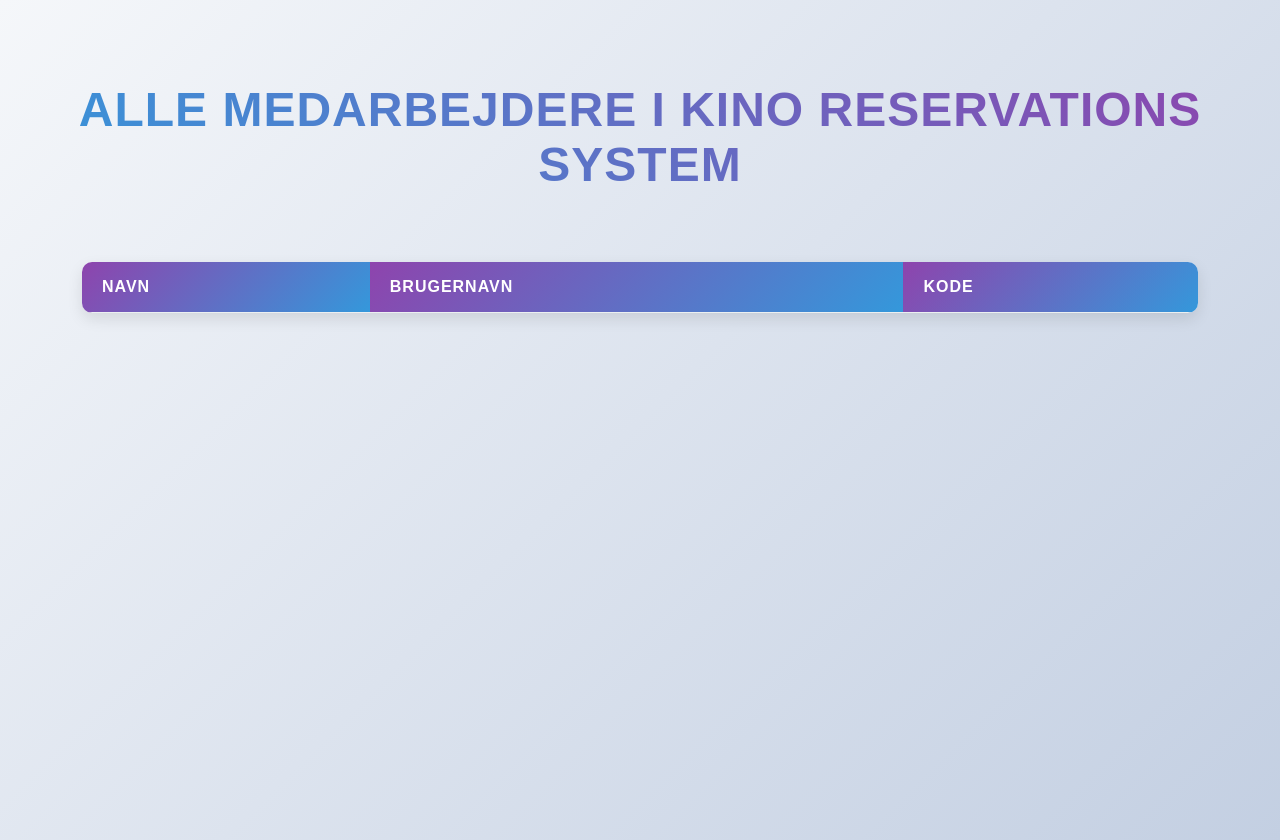
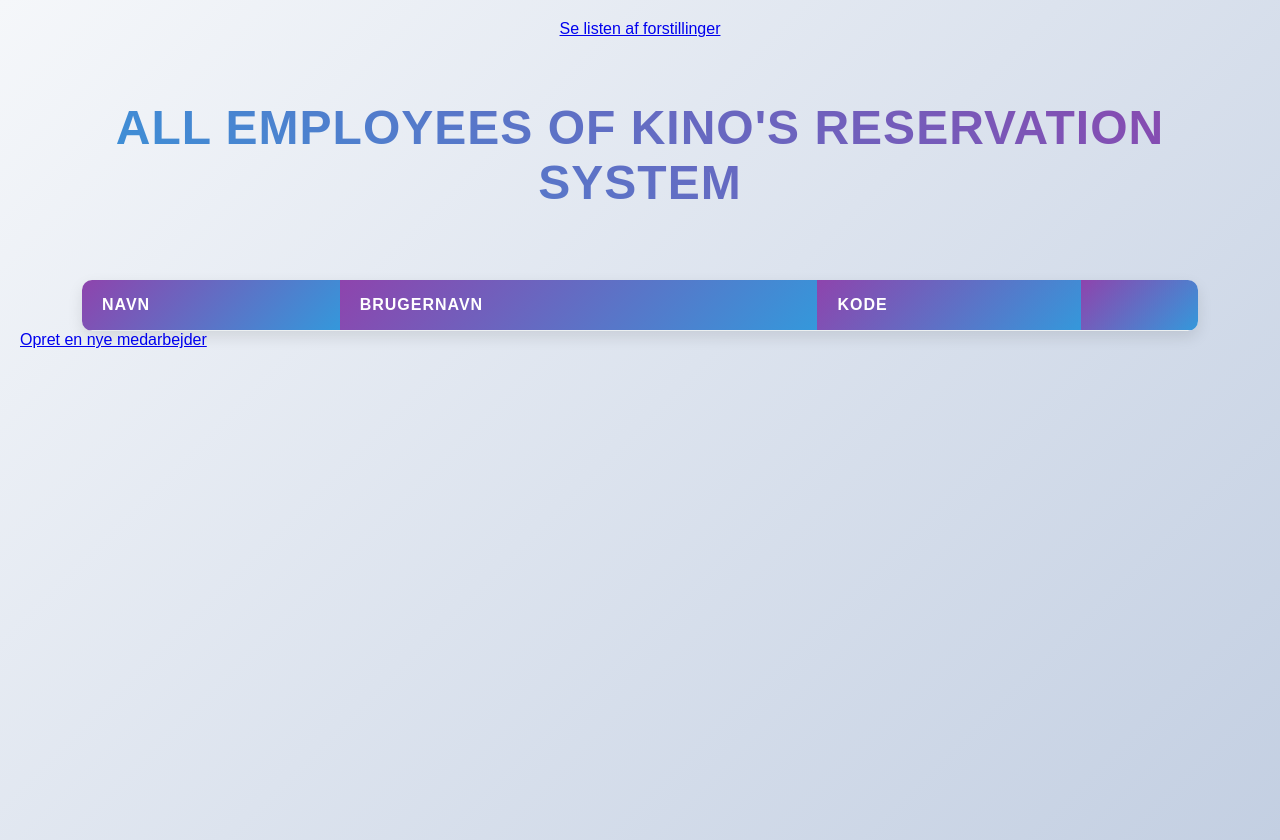
Before and after one commit to maztas-tech/KinoXPFrontEnd, a plain HTML site: page html/getAllEmployees.html in a window 1280 px wide. Drawn offline with Linux system fonts and the light colour scheme; no server answers.

Commit message:
- A get all employee page has been made that fetches all employees created (employeeName, employeeUsername and employeePassword) and puts it directly into a table.

```diff
--- a/html/getAllEmployees.html
+++ b/html/getAllEmployees.html
@@ -6,17 +6,24 @@
     <script src="../js/employeeTabel.js"></script>
     <link rel="stylesheet" href="../css/getMovie.css">
 </head>
+<nav>
+    <a type="button" href="getMovieScreening.html">Se listen af forstillinger</a>
+</nav>
 <body>
 <div>
-    <h1> Alle Medarbejdere i Kino reservations system</h1>
+    <h1> All employees of Kino's reservation system</h1>
     <table class="table" id="tblEmployee">
         <tr id="colhead">
             <td hidden="hidden" id="employeeID"></td>
             <th id="employeeName">Navn</th>
             <th id="employeeUsername">Brugernavn</th>
             <th id="employeePassword">Kode</th>
+            <th></th>
         </tr>
     </table>
+    <div>
+        <a type="button" href="createEmployeeForm.html">Opret en nye medarbejder</a>
+    </div>
 </div>
 </body>
 </html>
```
Also changed, not shown: html/createEmployeeForm.html (+6 -0 lines), html/createMovie.html (+3 -1 lines), html/getMovieScreening.html (+4 -0 lines).
